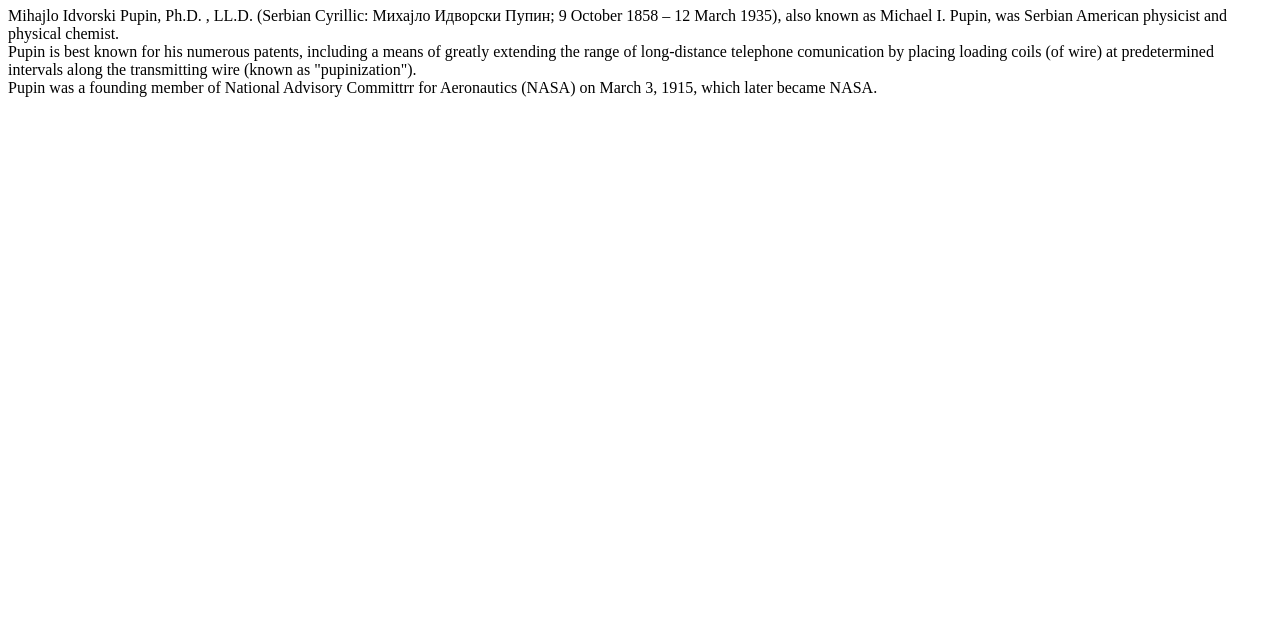
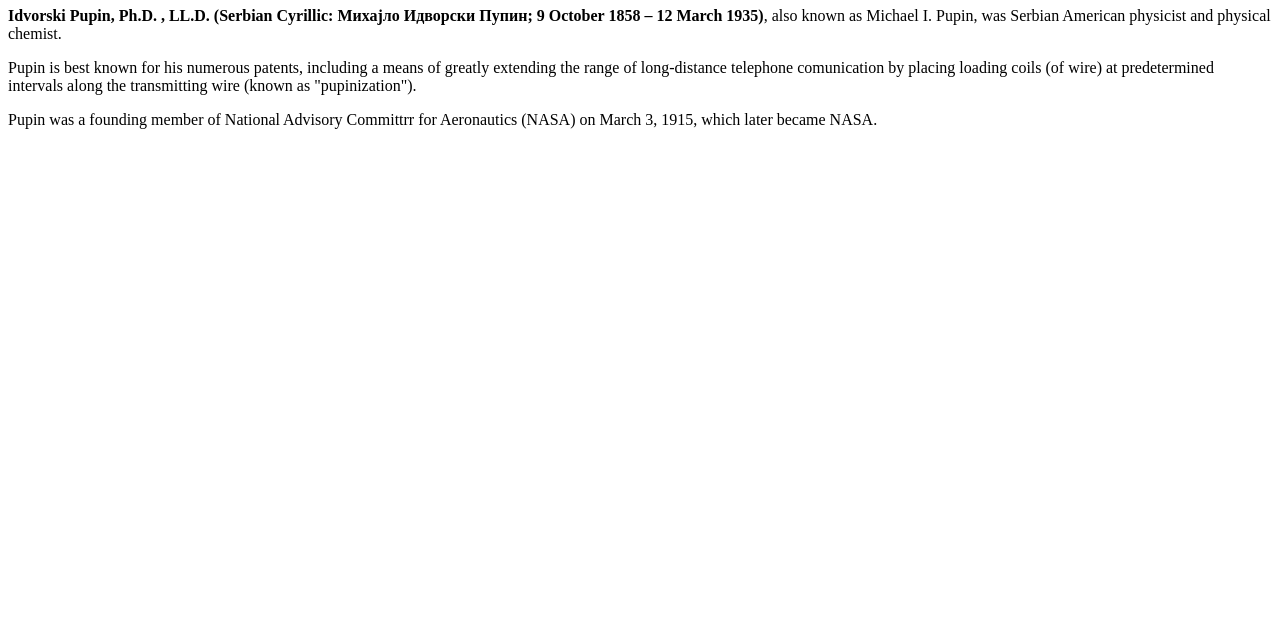
Before and after one commit to gloomberger/Mihajlo-Idvorski-Pupin, a plain HTML site: page index.html in a window 1280 px wide. Shown: the part 179-800 px from the top of the page. Drawn offline with Linux system fonts and the light colour scheme.

Commit message:
Bold Text Added

```diff
--- a/index.html
+++ b/index.html
@@ -14,8 +14,8 @@
         </ul>
         <hr>
         <h1>Mihajlo Idvorski Pupin</h1>
-        <p>Mihajlo Idvorski Pupin, Ph.D. , LL.D. (Serbian Cyrillic: Михајло Идворски Пупин; 9 October 1858 – 12 March 1935), also known as Michael I. Pupin, was Serbian American physicist and physical chemist. <br>
-        Pupin is best known for his numerous patents, including a means of greatly extending the range of long-distance telephone comunication by placing loading coils (of wire) at predetermined intervals along the transmitting wire (known as "pupinization"). <br>
-    Pupin was a founding member of National Advisory Committrr for Aeronautics (NASA) on March 3, 1915, which later became NASA.</p>
+        <p><b> Idvorski Pupin, Ph.D. , LL.D. (Serbian Cyrillic: Михајло Идворски Пупин; 9 October 1858 – 12 March 1935)</b>, also known as Michael I. Pupin, was Serbian American physicist and physical chemist.</p>
+        <p> Pupin is best known for his numerous patents, including a means of greatly extending the range of long-distance telephone comunication by placing loading coils (of wire) at predetermined intervals along the transmitting wire (known as "pupinization").</p>
+        <p> Pupin was a founding member of National Advisory Committrr for Aeronautics (NASA) on March 3, 1915, which later became NASA.</p>
     </body>
 </html>
```
